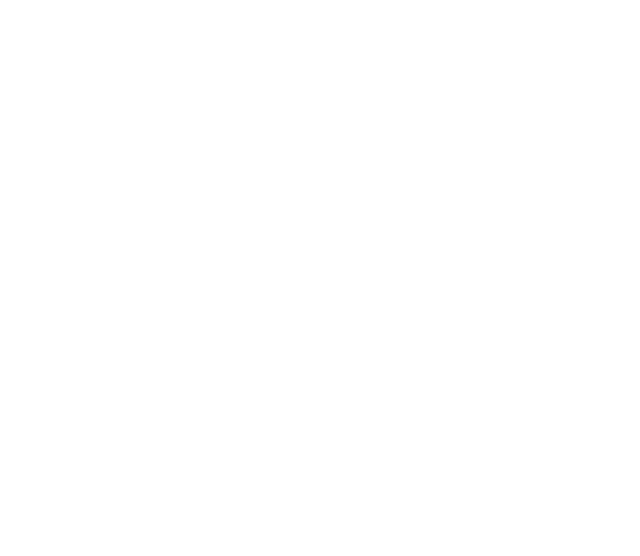
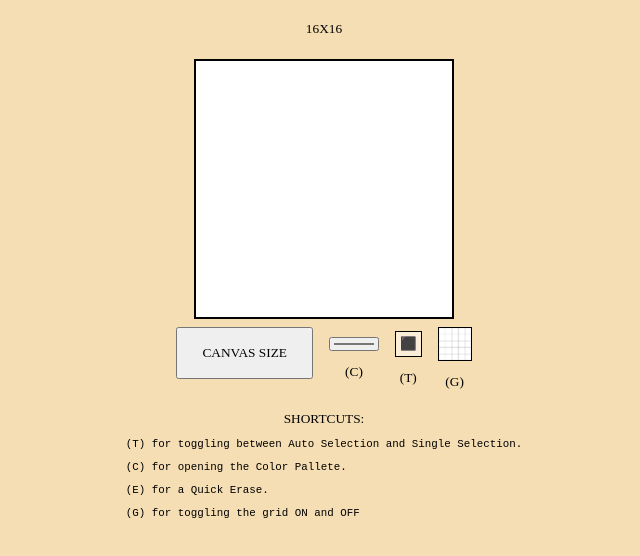
Before and after one commit to alejandroh9800/Etch-A-Sketch, a plain HTML site: page index.html in a window 1280 px wide. Shown: the whole page, without its empty margins (316-956 px from the left). Drawn offline with nearby package versions, Linux system fonts and the light colour scheme.

Commit message:
Added UI components

```diff
--- a/index.html
+++ b/index.html
@@ -4,11 +4,15 @@
     <meta charset="UTF-8">
     <meta http-equiv="X-UA-Compatible" content="IE=edge">
     <meta name="viewport" content="width=device-width, initial-scale=1.0">
-    <link href="styles.css"><link>
+    <link rel="stylesheet" href="styles.css"><link>
+    <script src="https://ajax.googleapis.com/ajax/libs/jquery/2.1.1/jquery.min.js"></script>
+
     <title>Document</title>
 </head>
 <body>
-
-    <script src="script.js"></script>
+    <div class="center">
+    <div id="container">
+    </div></div>
+    <script src="script.js" defer></script>
 </body>
 </html>
--- a/script.js
+++ b/script.js
@@ -0,0 +1,237 @@
+// STYLING AND APPENDING
+let canvasSize = document.createElement("p");
+canvasSize.textContent = "16X16";
+
+let color = document.createElement("input");
+color.type = "color";
+color.setAttribute("id", "colorpicker");
+color.value = "#0000ff";
+color.style.height = "auto";
+color.setAttribute("title", "Color Pallete");
+
+let colorP = document.createElement("p");
+colorP.textContent = "(C)";
+
+let colorDiv = document.createElement("div");
+colorDiv.style.display = "flex";
+colorDiv.style.flexDirection = "column";
+colorDiv.style.alignItems = "center";
+colorDiv.style.textAlign = "center";
+colorDiv.style.justifyContent = "center";
+
+let contain = document.getElementById("container");
+
+contain.style.border = "2px solid black";
+
+let newDiv = document.createElement("div");
+
+newDiv.style.display = "flex";
+newDiv.style.flexDirection = "row";
+newDiv.style.gap = "1rem";
+
+let center = document.querySelector(".center");
+
+let submit = document.createElement("button");
+submit.textContent = "CANVAS SIZE";
+
+let toggle = document.createElement("div");
+toggle.innerHTML = "&#11035;";
+toggle.style.padding = "0.25rem";
+toggle.style.border = "1px solid black";
+toggle.style.cursor = "pointer";
+toggle.setAttribute("title", "Auto Drag");
+toggle.style.backgroundColor = "rgb(255,255,255,0.5)";
+
+let toggleGrid = document.createElement("button");
+toggleGrid.style.background =
+  'rgba(255, 255, 255, 255) url("./assets/kindpng_7298162.png") repeat scroll 0% 0% / contain';
+toggleGrid.style.backgroundSize = "contain";
+toggleGrid.style.width = "30px";
+toggleGrid.style.padding = "1rem";
+toggleGrid.style.border = "solid 1.5px black";
+toggleGrid.append(" ");
+toggleGrid.setAttribute("title", "Toggle Grid");
+
+let gridP = document.createElement("p");
+gridP.textContent = "(G)";
+
+let gridButtonDiv = document.createElement("div");
+
+gridButtonDiv.style.display = "flex";
+gridButtonDiv.style.flexDirection = "column";
+gridButtonDiv.style.alignItems = "center";
+gridButtonDiv.style.textAlign = "center";
+gridButtonDiv.style.justifyContent = "center";
+
+let flexDiv = document.createElement("div");
+
+flexDiv.style.display = "flex";
+flexDiv.style.flexDirection = "column";
+flexDiv.style.alignItems = "center";
+flexDiv.style.textAlign = "center";
+flexDiv.style.justifyContent = "center";
+
+let toggleP = document.createElement("p");
+toggleP.textContent = "(T)";
+
+let shortcutsP = document.createElement("div");
+shortcutsP.style.display = "flex";
+shortcutsP.style.flexDirection = "column";
+shortcutsP.style.alignItems = "center";
+shortcutsP.style.textAlign = "-moz-left";
+shortcutsP.style.justifyContent = "center";
+shortcutsP.innerHTML =
+  "SHORTCUTS: " +
+  "<pre>" +
+  "(T) for toggling between Auto Selection and Single Selection." +
+  "<pre>" +
+  "(C) for opening the Color Pallete." +
+  "<pre>" +
+  "(E) for a Quick Erase." +
+  "<pre>" +
+  "(G) for toggling the grid ON and OFF";
+
+center.insertBefore(canvasSize, center.firstChild);
+
+flexDiv.append(toggle);
+flexDiv.append(toggleP);
+
+colorDiv.append(color);
+colorDiv.append(colorP);
+
+gridButtonDiv.append(toggleGrid);
+gridButtonDiv.append(gridP);
+
+newDiv.append(submit);
+newDiv.append(colorDiv);
+newDiv.append(flexDiv);
+newDiv.append(gridButtonDiv);
+
+center.appendChild(newDiv);
+center.appendChild(shortcutsP);
+
+////////////////////////////////////////////////////
+
+let istoggleOn = false; // BOOLEAN VALUE FOR LINE 74
+
+// CREATE GRID
+function createGrid(n) {
+  contain.innerHTML = `<div class="row">${'<div class="cell"></div>'.repeat(
+    n
+  )}</div>`.repeat(n);
+
+  checkToggle();
+  grid();
+}
+
+createGrid(16); // DEFAULT GRID SIZE
+
+submit.addEventListener("click", getInput);
+
+// Change Canvas Size
+function getInput() {
+  let x = prompt("Enter Canvas Size (1-100): ");
+
+  if (x < 101 && x > 0) {
+    while (contain.firstChild) {
+      contain.removeChild(contain.firstChild);
+    }
+    grid();
+    createGrid(x);
+    canvasSize.textContent = x + "X" + x;
+  } else {
+    alert("Enter a value between 1 and 100");
+  }
+}
+
+// Change Between Mouseover and Click To Colorize
+function checkToggle() {
+  istoggleOn = !istoggleOn;
+
+  if (istoggleOn) toggle.setAttribute("title", "Auto Drag");
+  if (!istoggleOn) toggle.setAttribute("title", "Single Select");
+  Colorize();
+}
+
+// COLORIZE CELLS
+function Colorize() {
+  let search = document.querySelectorAll(".cell");
+  toggle.addEventListener("click", checkToggle);
+
+  search.forEach((element) => {
+    element.addEventListener("click", function () {
+      if (istoggleOn) element.style.backgroundColor = `${color.value}`;
+    });
+
+    element.addEventListener("mouseover", function () {
+      if (!istoggleOn) element.style.backgroundColor = `${color.value}`;
+    });
+  });
+}
+
+toggle.append(" "); // display title attribute
+
+document.addEventListener("keypress", function (e) {
+  if (e.code === "KeyT") checkToggle();
+});
+
+document.addEventListener("keypress", function (e) {
+  if (e.code === "KeyE") color.value = "#FFFFFF";
+});
+
+document.addEventListener("keypress", function (e) {
+  if (e.code === "KeyC") color.click();
+});
+
+function grid() {
+  let cells = document.querySelectorAll(".cell");
+  let isGridOn = false;
+
+  document.addEventListener("keypress", function (e) {
+    if (e.code === "KeyG" && !isGridOn) {
+      cells.forEach((cell) => (cell.style.border = "1px solid rgb(0,0,0,0.1)"));
+      isGridOn = true;
+    } else if (e.code === "KeyG" && isGridOn) {
+      cells.forEach((cell) => (cell.style.border = "none"));
+      isGridOn = false;
+    }
+  });
+
+  toggleGrid.addEventListener("click", function () {
+    if (!isGridOn) {
+      cells.forEach((cell) => (cell.style.border = "1px solid rgb(0,0,0,0.1)"));
+      setTimeout(() => {
+        isGridOn = true;
+      }, 500);
+    }
+    if (isGridOn) {
+      cells.forEach((cell) => (cell.style.border = "none"));
+
+      setTimeout(() => {
+        isGridOn = false;
+      }, 500);
+    }
+  });
+}
+
+///////////////////////////////////////////////////////////////
+
+toggle.addEventListener("mouseover", function () {
+  this.style.backgroundColor = "rgb(255,255,255)";
+});
+
+toggle.addEventListener("mouseout", function () {
+  this.style.backgroundColor = "rgb(255,255,255,0.5)";
+});
+
+submit.addEventListener("click", function () {
+  istoggleOn = true;
+});
+
+toggleGrid.addEventListener("mouseover", function () {
+  this.style.backgroundColor = "rgb(255,255,255)";
+});
+
+toggleGrid.addEventListener("mouseout", function () {
+  this.style.backgroundColor = "rgb(255,255,255,0.5)";
+});
--- a/styles.css
+++ b/styles.css
@@ -1,4 +1,49 @@
+@font-face {
+    font-family: SilkScreen;
+    src: local('/assets/Silkscreen-Bold.ttf');
+}
+
+@font-face {
+    font-family: Source Code Pro;
+    src: local('/assets/SourceCodePro-VariableFont_wght.ttf');
+}
+
+.row {
+    display: flex;
+    font-size: 10px;
+    text-align: center;
+}
+.cell {
+    width: 16px;
+    height: 16px;
+    margin: 0px;
+}
+
+.center{
+    display: flex;
+    justify-content: center;
+    align-items: center;
+    flex-direction: column;
+    gap: 0.5rem;
+}
+
+button{
+    padding: 1rem 1.5rem;
+    height: fit-content;
+    font-family: Source Code Pro;
+    cursor: pointer;
+}
+
 body{
-    padding: 0;
-    margin: 0;
+    font-size: smaller;
+    background: wheat;
+    font-family: Source Code Pro;
 }
+
+#container{
+    background-color: white;
+}
+
+input{
+    cursor: pointer;
+}
```
Also changed, not shown: assets/Silkscreen-Bold.ttf (added), assets/SourceCodePro-VariableFont_wght.ttf (added), assets/kindpng_7298162.png (added).
